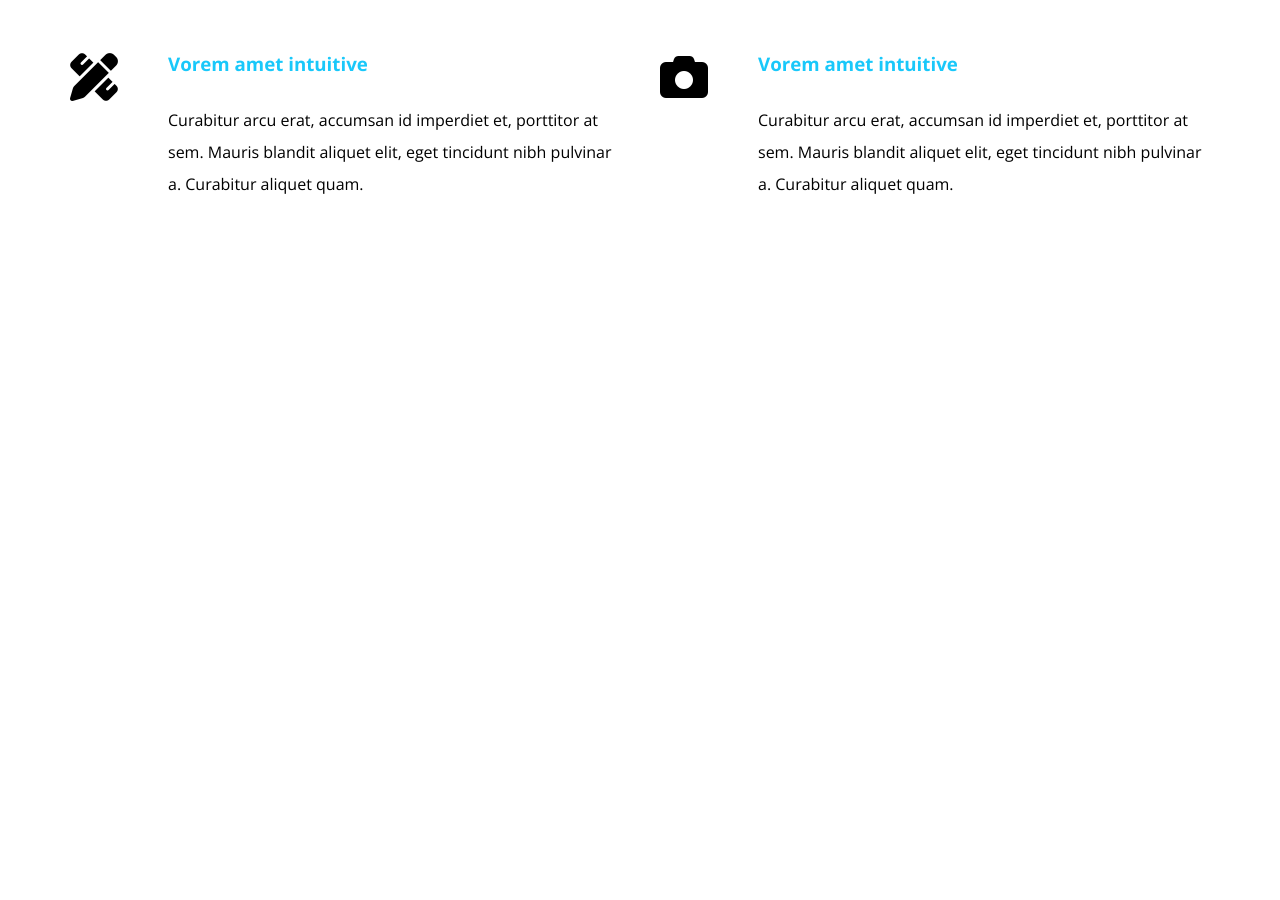
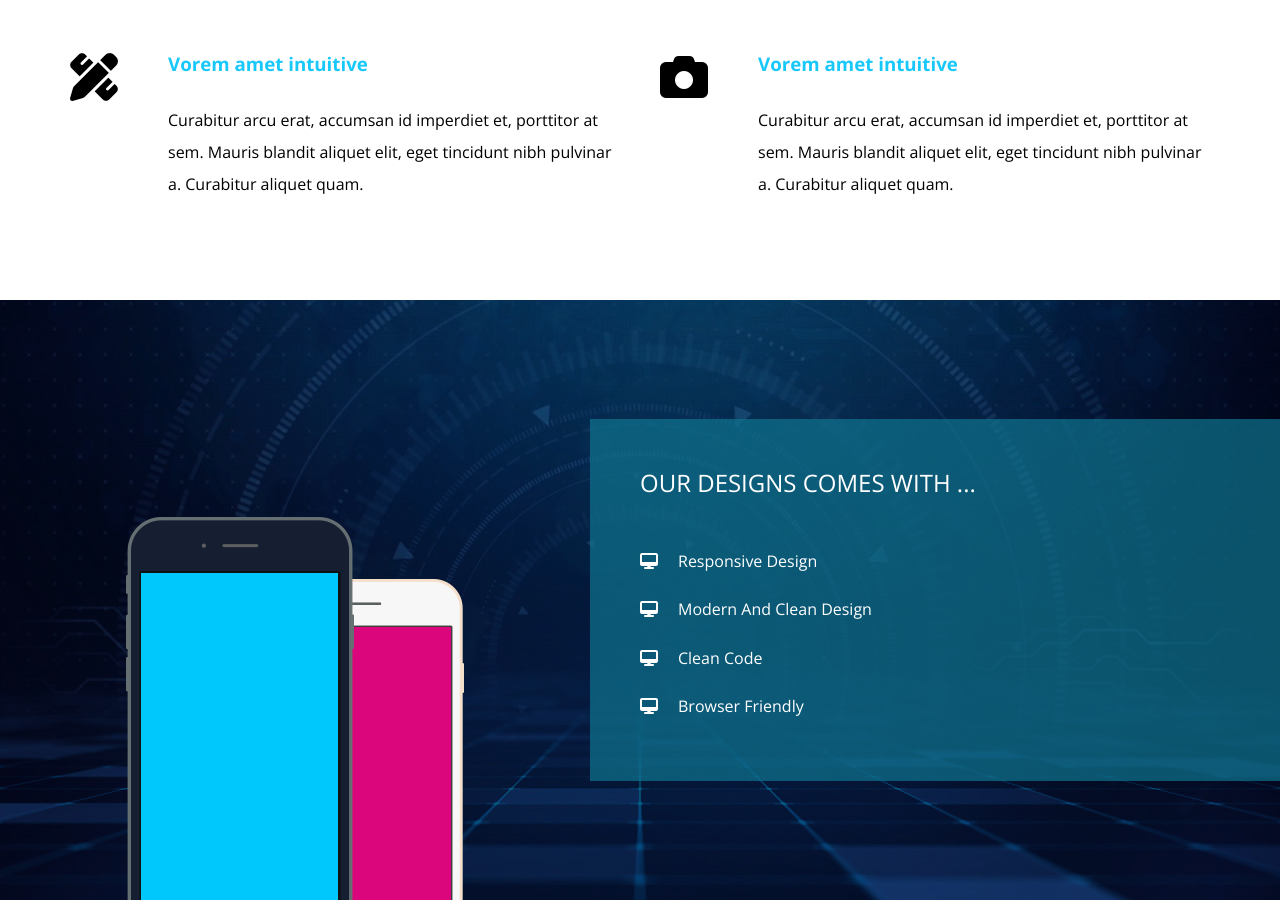
Before and after one commit to mohcenxman/Kasper, a plain HTML site: page index.html in a window 1280 px wide. Shown: the part 1325-2225 px from the top of the page. Before the commit the page ends 1625 px from the top, so only its background shows below. Drawn offline with nearby package versions, Linux system fonts and the light colour scheme.

Commit message:
Design Section

```diff
--- a/css/main.css
+++ b/css/main.css
@@ -301,3 +301,64 @@ header nav .form i {
     line-height: 2;
 }
 /* End Services */
+
+/* Start Design */
+.design {
+    padding-top: var(--section-padding);
+    padding-bottom: var(--section-padding);
+    height: 600px;
+    width: 100%;
+    position: absolute;
+    background-image: url(../images/design-features.jpg);
+    background-size: cover;
+    display: flex;
+    align-items: center;
+    overflow: hidden;
+}
+.design::before {
+    content: "";
+    position: absolute;
+    left: 0;
+    top: 0;
+    width: 100%;
+    height: 100%;
+    background-color: rgb(0 0 0 / 50%);
+}
+.design .image,
+.design .text {
+    position: relative;
+    z-index: 2;
+    flex: 1;
+}
+.design .image {
+    text-align: center;
+}
+@media only screen and (max-width: 767px) {
+    .design .image {
+        display: none;
+    }
+}
+.design .image img {
+    position: relative;
+    bottom: -150px;
+}
+.design .text {
+    color: white;
+    padding: 50px;
+    background-color: var(--transparent-color);
+}
+.design .text h2 {
+    margin-bottom: 40px;
+    font-weight: normal;
+    text-transform: uppercase;
+}
+.design .text ul li {
+    padding: 15px 0;
+}
+.design .text ul li::before {
+    font-family: 'Font Awesome 5 Free';
+    content: '\f390';
+    font-weight: 900;
+    margin-right: 20px;
+}
+/* End Design */
--- a/index.html
+++ b/index.html
@@ -66,7 +66,7 @@
     </div>
     <!-- End Landing -->
 
-    <!-- Start Services-->
+    <!-- Start Services -->
     <div class="services">
         <div class="container">
             <div class="main-heading">
@@ -119,7 +119,24 @@
             </div>
         </div>
     </div>
-    <!-- End Services-->
+    <!-- End Services -->
+
+    <!-- Start Design -->
+    <div class="design">
+        <div class="image">
+            <img src="images/mobile.png" alt="mobile"/>
+        </div>
+        <div class="text">
+            <h2>Our designs comes with ...</h2>
+            <ul>
+                <li>Responsive Design</li>
+                <li>Modern And Clean Design</li>
+                <li>Clean Code</li>
+                <li>Browser Friendly</li>
+            </ul>
+        </div>
+    </div>
+    <!-- End Design -->
 
 </body>
 </html>
```
Also changed, not shown: images/design-features.jpg (added), images/mobile.png (added).
